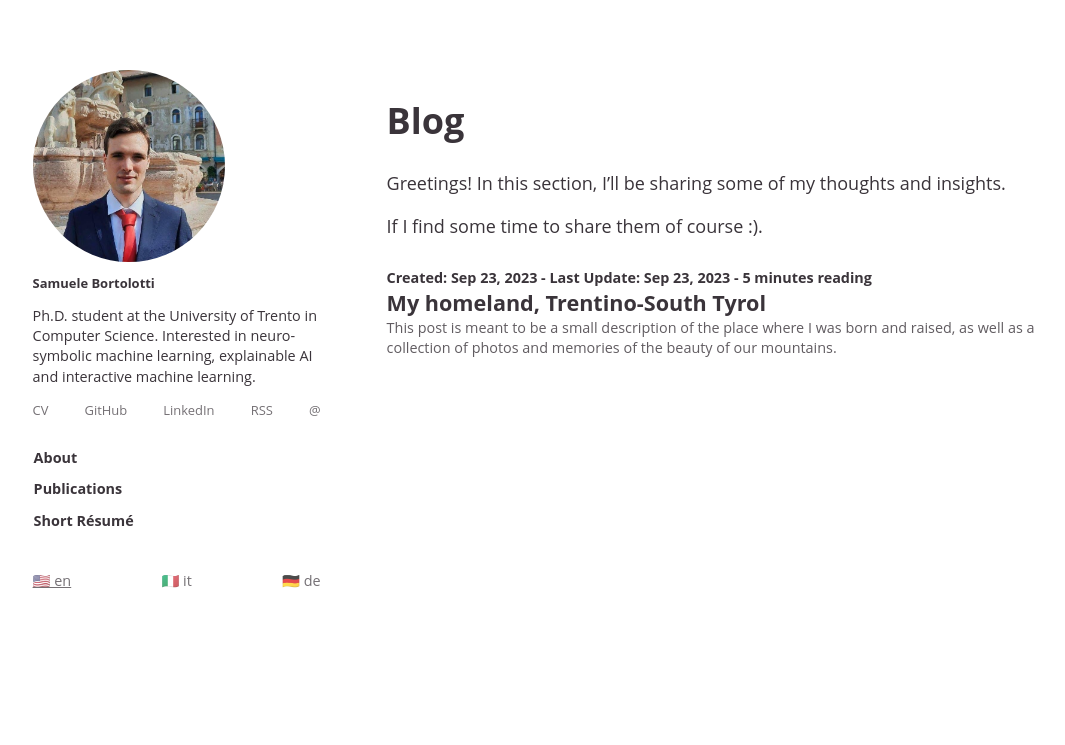
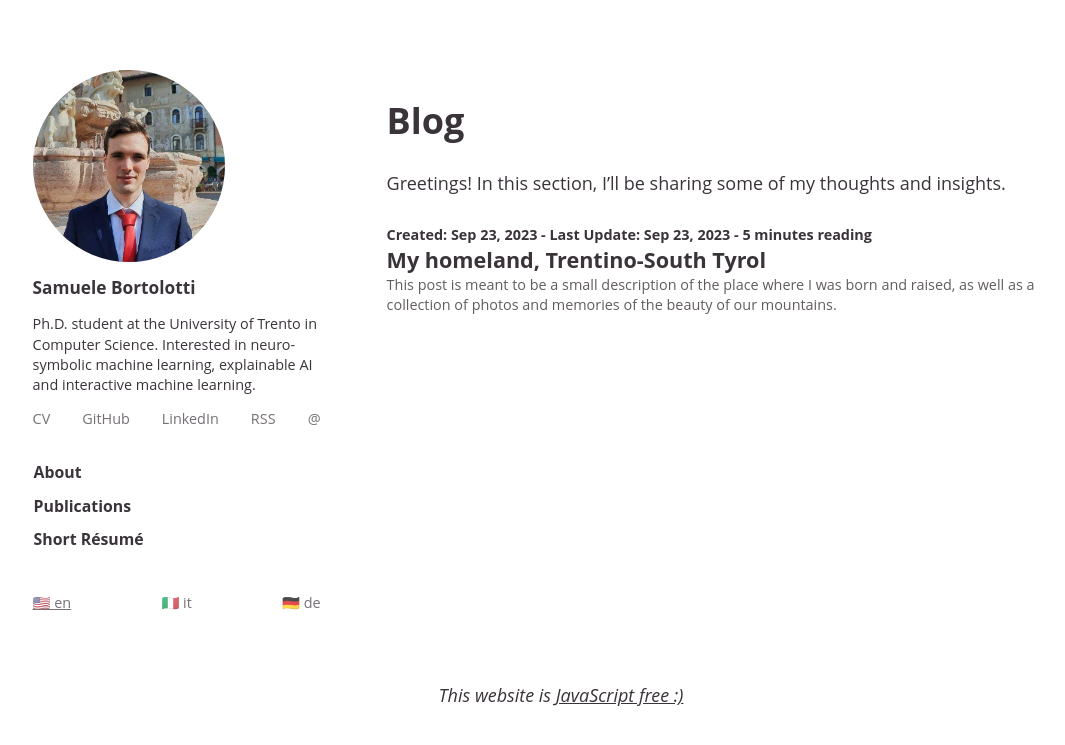
Before and after one commit to samuelebortolotti/samuelebortolotti.github.io, a Jekyll site: the page built from en/blog.md, in a window 1280 px wide. Shown: the top 745 px of the page, without its empty margins (79-1144 px from the left). Built offline with Jekyll 4.4.1, drawn with Linux system fonts in a browser that asks for light colours.

Commit message:
Update CV

```diff
--- a/_layouts/default.html
+++ b/_layouts/default.html
@@ -12,5 +12,14 @@
         {{ content }}
       </main>
     </div>
+    <footer>
+      {% if page.lang == "it" %}
+      <p>Questo sito web <a href="https://www.gnu.org/philosophy/javascript-trap.it.html">non contiene JavaScript :)</a></p>
+      {% elsif page.lang == "de" %}
+      <p>Diese Website ist <a href="https://www.gnu.org/philosophy/javascript-trap.html">frei von JavaScript :)</a></p>
+      {% else %}
+      <p>This website is <a href="https://www.gnu.org/philosophy/javascript-trap.html">JavaScript free :)</a></p>
+      {% endif %}
+    </footer>
   </body>
 </html>
--- a/assets/css/style.css
+++ b/assets/css/style.css
@@ -53,7 +53,7 @@ a {
 
 .name {
   font-weight: 700;
-  font-size: 90%;
+  font-size: 120%;
   margin-top: 0.5em;
   margin-right: 0em;
   margin-bottom: 0.5em;
@@ -64,7 +64,7 @@ a {
   margin-top: 1em;
   opacity: 0.7;
   display: flex;
-  font-size: 90%;
+  font-size: 100%;
   justify-content: space-between;
 }
 
@@ -74,6 +74,7 @@ a {
   padding-right: 0em;
   padding-bottom: 1em;
   padding-left: 0em;
+  font-size: 110%;
 }
 
 .navlinks li a {
@@ -151,6 +152,15 @@ code {
   overflow-x: auto;
 }
 
+footer {
+  width: 100%;
+  text-align: center;
+}
+
+footer p {
+  font-style: italic;
+}
+
 @media screen and (max-width: 767px) {
   .main {
     flex-direction: column;
--- a/en/blog.md
+++ b/en/blog.md
@@ -10,8 +10,6 @@ nav_bar: blog
 # Blog
 Greetings! In this section, I'll be sharing some of my thoughts and insights.
 
-If I find some time to share them of course :).
-
 {% assign posts=site.posts | where:"lang", page.lang | sort: 'date' | reverse %}
 {% for post in posts %}
 <div class="post">
```
Also changed, not shown: _publications/BEARS-Make-Neuro-Symbolic-Models-Aware-of-their-Reasoning-Shortcuts.md (+3 -3 lines), de/blog.md (+0 -2 lines), it/blog.md (+0 -2 lines), 1 other file.
